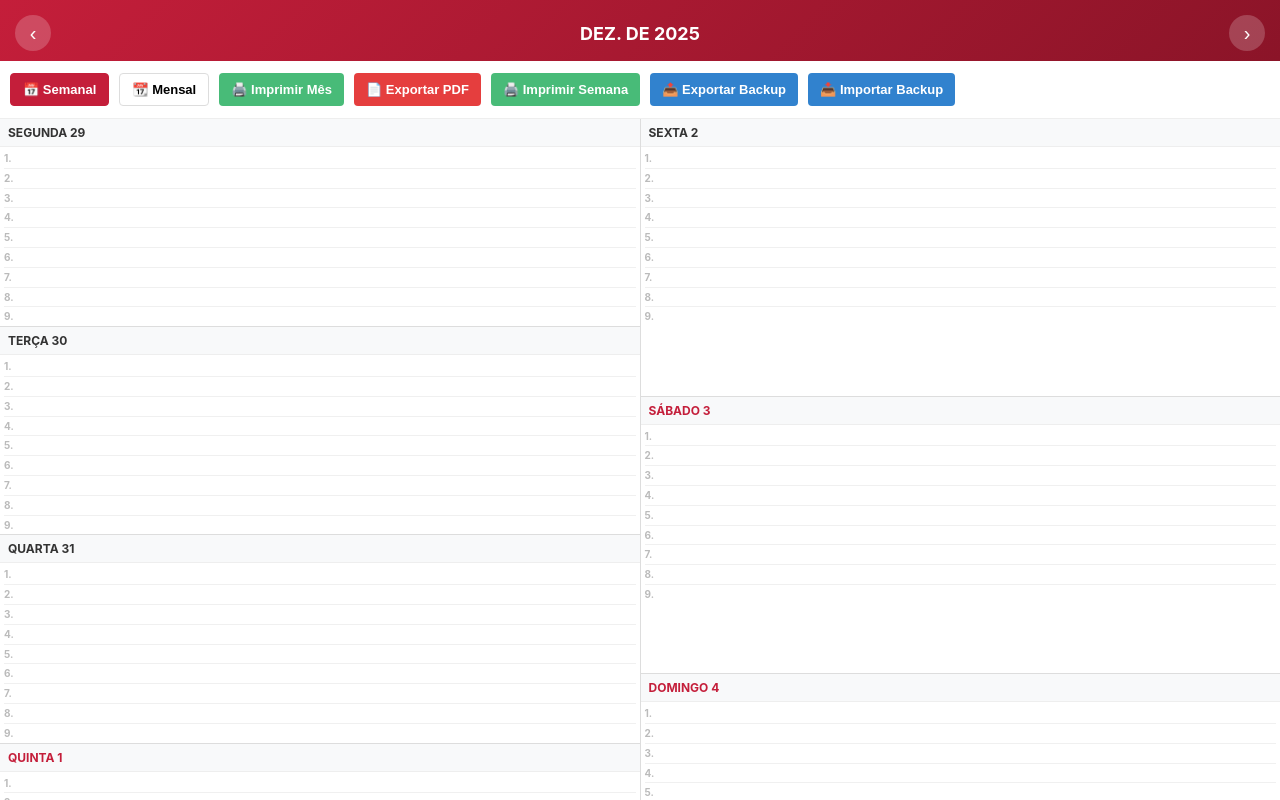
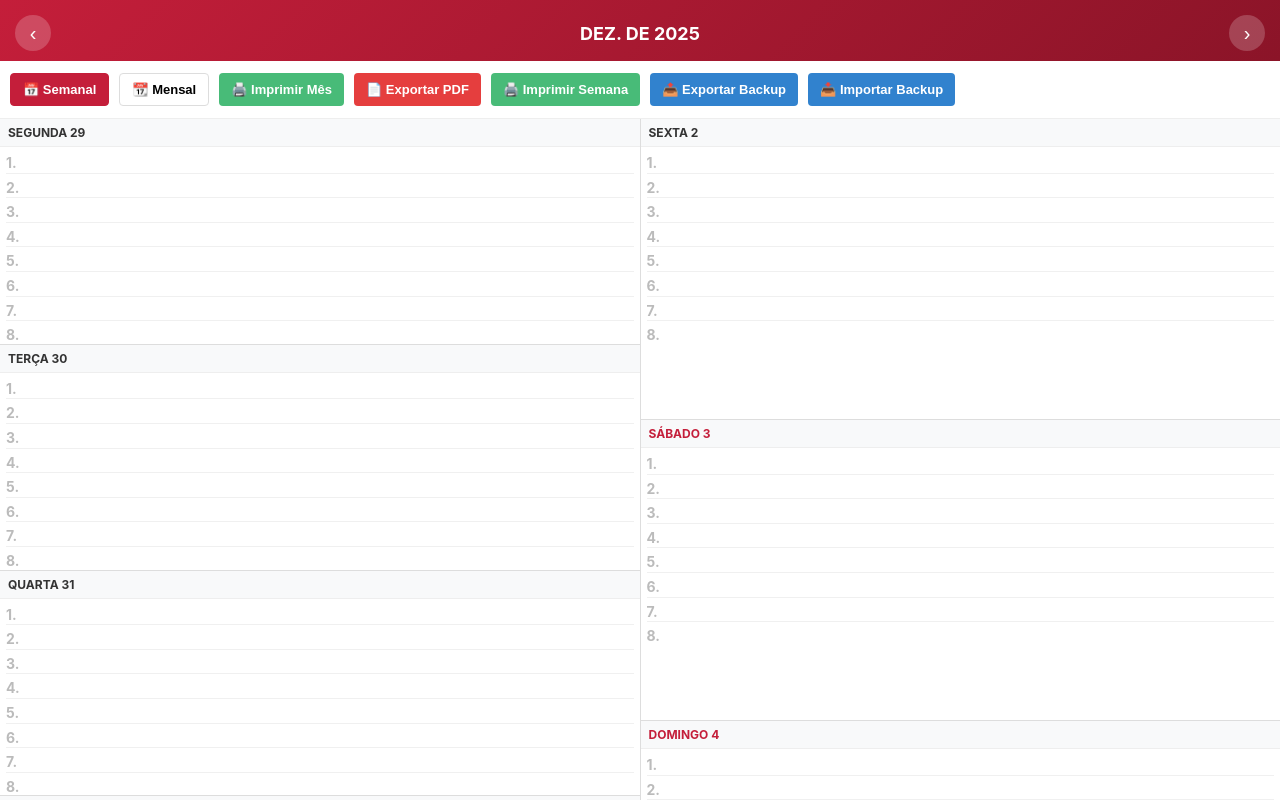
Before and after one commit to grupofakrivasconcellos-source/app, a website: page index.html in a window 1280 px wide. Drawn offline with Linux system fonts and the light colour scheme.

Commit message:
Ajuste de fontes e limite de 7 linhas visíveis na visão semanal

```diff
--- a/styles.css
+++ b/styles.css
@@ -177,17 +177,21 @@ body {
 
 .day-card-content {
     flex: 1;
-    padding: 4px;
+    padding: 6px;
     overflow-y: auto;
-    max-height: calc(7 * 1.6em);
+    -webkit-overflow-scrolling: touch;
+    /* Altura calculada para mostrar exatamente 7 linhas (1.4em da linha + 4px de margem) */
+    max-height: calc(7 * (1.4em + 4px) + 12px);
+    background: #fff;
 }
 
 .day-line-wrapper {
     display: flex;
-    font-size: 10px;
+    font-size: 14px; /* Fonte aumentada para melhor visibilidade */
     line-height: 1.4;
-    margin-bottom: 2px;
+    margin-bottom: 4px;
     border-bottom: 1px solid #f0f0f0;
+    align-items: flex-start;
 }
 
 .line-number-preview {
@@ -200,9 +204,9 @@ body {
 .day-line-preview {
     flex: 1;
     word-break: break-word;
-    min-height: 1.2em;
-    font-size: 12px; /* Aumentado para melhor visibilidade na tela */
-    font-weight: 500;
+    min-height: 1.4em;
+    font-size: 14px; /* Fonte aumentada para melhor visibilidade na tela */
+    font-weight: 600; /* Um pouco mais de peso para destacar */
 }
 
 /* ========== VISÃO MENSAL ========== */
```
